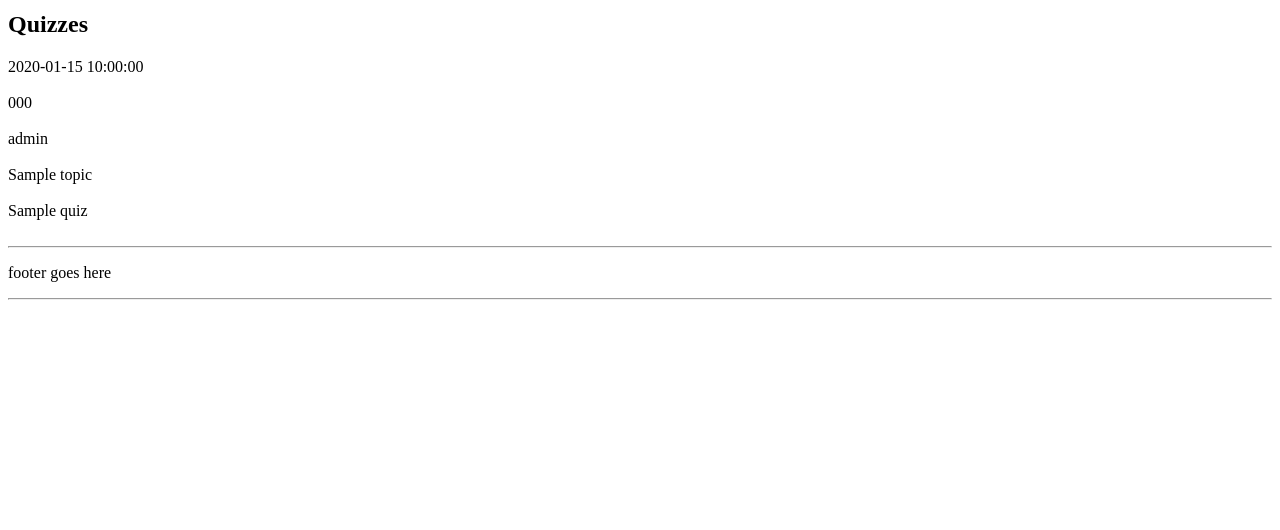
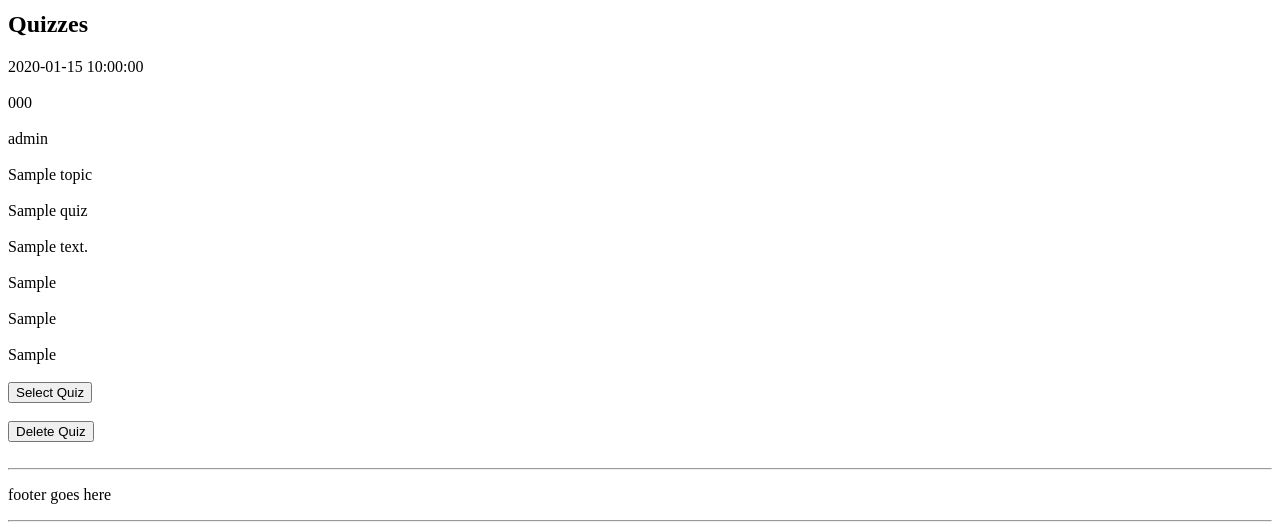
Before and after one commit to Dougmac21/QuizzR, a Flask app: template pub_quiz_app/templates/quizzes/index.html in a window 1280 px wide. Shown: the part 315-845 px from the top of the page. Before the commit the page ends 615 px from the top, so only its background shows below. Run offline with Flask 2, Linux system fonts and the light colour scheme; the template is opened without the code that fills it: most values are stand-ins (such as "Sample title", 1, 10 or a date in 2020).

Commit message:
Building quiz functionality

```diff
--- a/pub_quiz_app/templates/quizzes/index.html
+++ b/pub_quiz_app/templates/quizzes/index.html
@@ -53,10 +53,62 @@
 {%  for quiz in all_quizzes  %}
 <div class="id">
     <div class="content">
-        {{  quiz.question_list  }}
+        {{  quiz.the_question_list  }}
     </div>
+{%  endfor  %}
+<br>
+
+{%  for quiz in all_quizzes  %}
+<div class="id">
+    <div class="content">
+        {{  quiz.correct_answer_list  }}
+    </div>
+{%  endfor  %}
+<br>
+
+{%  for quiz in all_quizzes  %}
+<div class="id">
+    <div class="content">
+        {{  quiz.alt_ans_1_list  }}
+    </div>
+{%  endfor  %}
+<br>
+
+{%  for quiz in all_quizzes  %}
+<div class="id">
+    <div class="content">
+        {{  quiz.alt_ans_2_list  }}
+    </div>
+{%  endfor  %}
+<br>
+
+
+{%  for quiz in all_quizzes  %}
+<div class="id">
+    <div class="content">
+        {{  quiz.alt_ans_3_list  }}
+    </div>
+{%  endfor  %}
+<br>
+
+{%  for quiz in all_quizzes  %}
+<div>
+    <form action="/quizzes/{{  quiz.id  }}" method="GET">
+        <input type="submit" class="show" value="Select Quiz">
+    </form>
 </div>
 {%  endfor  %}
 <br>
 
+{%  for quiz in all_quizzes  %}
+<div>
+    <form action="/quizzes/{{  quiz.id  }}/delete" method="POST">
+        <input type="submit" class="delete" value="Delete Quiz">
+    </form>
+</div>
+{%  endfor  %}
+<br>
+
+</div>
+
 {%  endblock  %}
```
Also changed, not shown: pub_quiz_app/db/pub_quiz.sql (+6 -1 lines).
